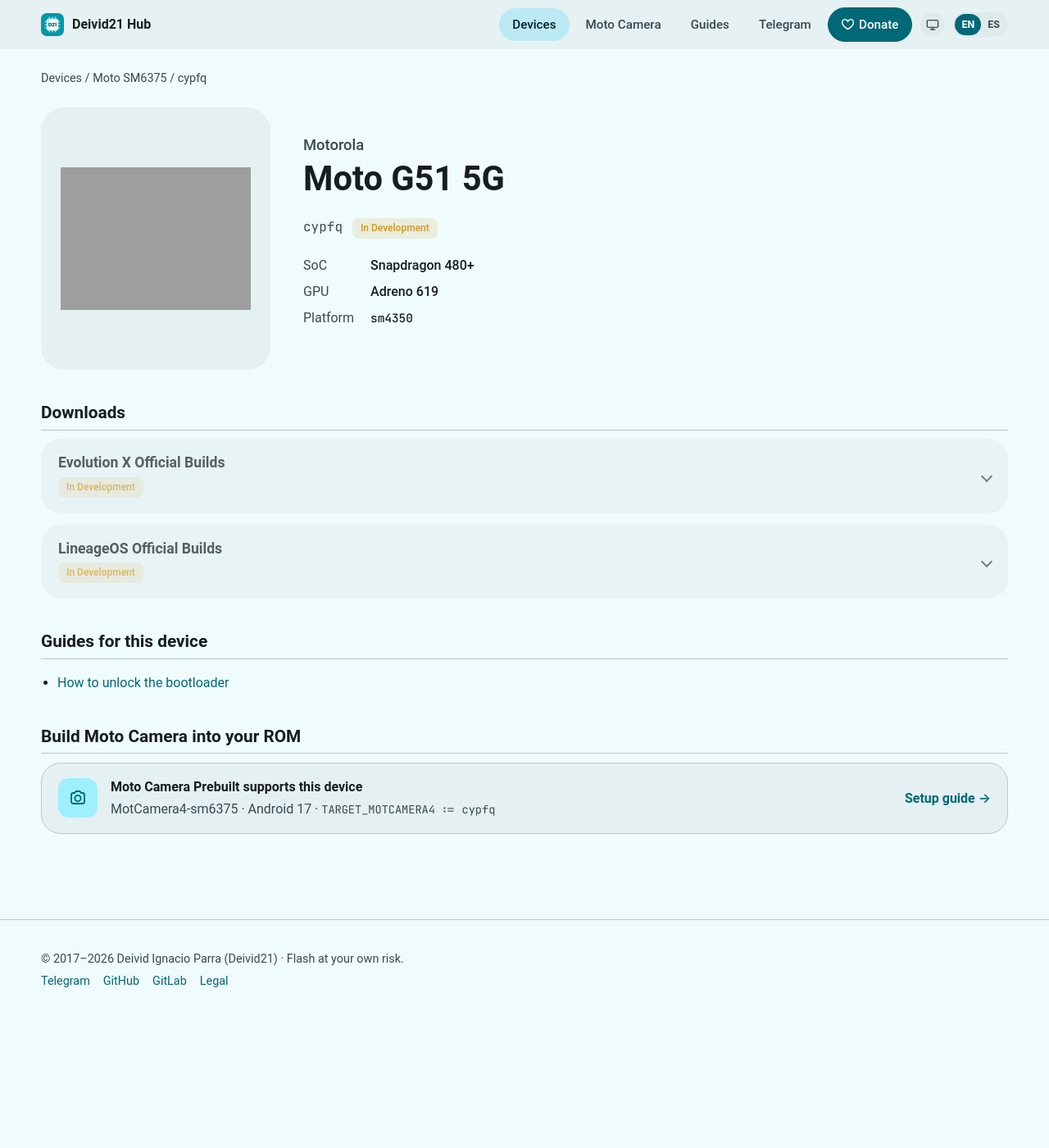
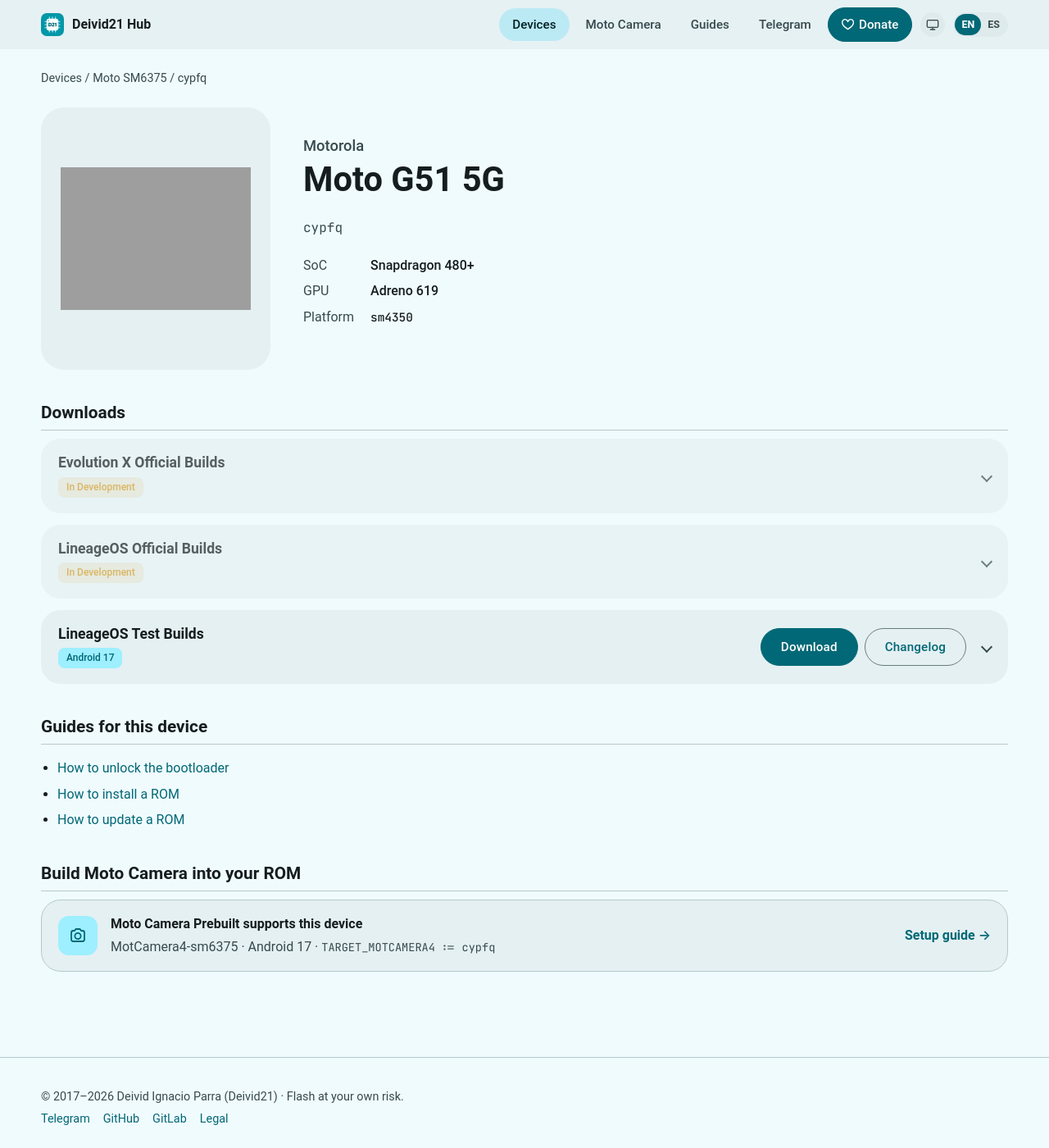
Before and after one commit to Deivid21/deivid21.github.io, a Jekyll site: the page built from _devices/cypfq.md, in a window 1280 px wide and 1400 px high. Shown: the whole window at 82% size. Built offline with Jekyll 4.4.1, drawn with Linux system fonts in a browser that asks for light colours; some web fonts are replaced; part of the change alters nothing that is shown; grey boxes are pictures that could not be loaded.

Commit message:
feat(cypfq): add first LineageOS 24.0 test build
Co-Authored-By: Claude Opus 5.5 <noreply@anthropic.com>

```diff
--- a/_devices/cypfq.md
+++ b/_devices/cypfq.md
@@ -17,7 +17,34 @@ roms:
     # date: 2026-11-03
   - name: LineageOS
     released: false
+    forum: https://xdaforums.com/t/rom-17-unofficial-lineageos-24-0-for-moto-g51-5g-cypfq.4810100/
     # version: ""
     # status: active      # active | discontinued
     # date: 2026-11-03
+  - name: LineageOS
+    type: test
+    android: 17
+    version: "24.0"
+    status: active
+    date: 2026-11-25
+    download: https://github.com/Deivid21/RELEASES/releases/download/lineage-24.0-20261125-UNOFFICIAL-cypfq/lineage-24.0-20261125-UNOFFICIAL-cypfq.zip
+    changelog: https://github.com/Deivid21/RELEASES/releases/tag/lineage-24.0-20261125-UNOFFICIAL-cypfq
+    sha256: "26f59340a9cb17cdf2894b66dbbd8ddbc4aac29b2f9b4482dd45ece15d265f16"
+    filesize: "1.38 GB"
+    security_patch: November 2026
+    gapps: true
+    forum: https://xdaforums.com/t/rom-17-unofficial-lineageos-24-0-for-moto-g51-5g-cypfq.4810100/
+    files:
+      - name: boot.img
+        url: https://github.com/Deivid21/RELEASES/releases/download/lineage-24.0-20261125-UNOFFICIAL-cypfq/boot.img
+      - name: dtbo.img
+        url: https://github.com/Deivid21/RELEASES/releases/download/lineage-24.0-20261125-UNOFFICIAL-cypfq/dtbo.img
+      - name: vbmeta.img
+        url: https://github.com/Deivid21/RELEASES/releases/download/lineage-24.0-20261125-UNOFFICIAL-cypfq/vbmeta.img
+      - name: vbmeta_system.img
+        url: https://github.com/Deivid21/RELEASES/releases/download/lineage-24.0-20261125-UNOFFICIAL-cypfq/vbmeta_system.img
+      - name: vendor_boot.img
+        url: https://github.com/Deivid21/RELEASES/releases/download/lineage-24.0-20261125-UNOFFICIAL-cypfq/vendor_boot.img
+    notes: "First test build: initial LineageOS 24.0 build with November 2026 security patch, SELinux enforcing, GApps (MindTheGapps) included, Linux kernel 5.4.302 and EROFS filesystem. Moto Camera is not included in this build."
+    notes_es: "Primera build de prueba: build inicial de LineageOS 24.0 con parche de seguridad de noviembre de 2026, SELinux enforcing, GApps (MindTheGapps) incluidas, kernel Linux 5.4.302 y sistema de archivos EROFS. Moto Camera no está incluida en esta build."
 ---
```
Also changed, not shown: 1 other file.
